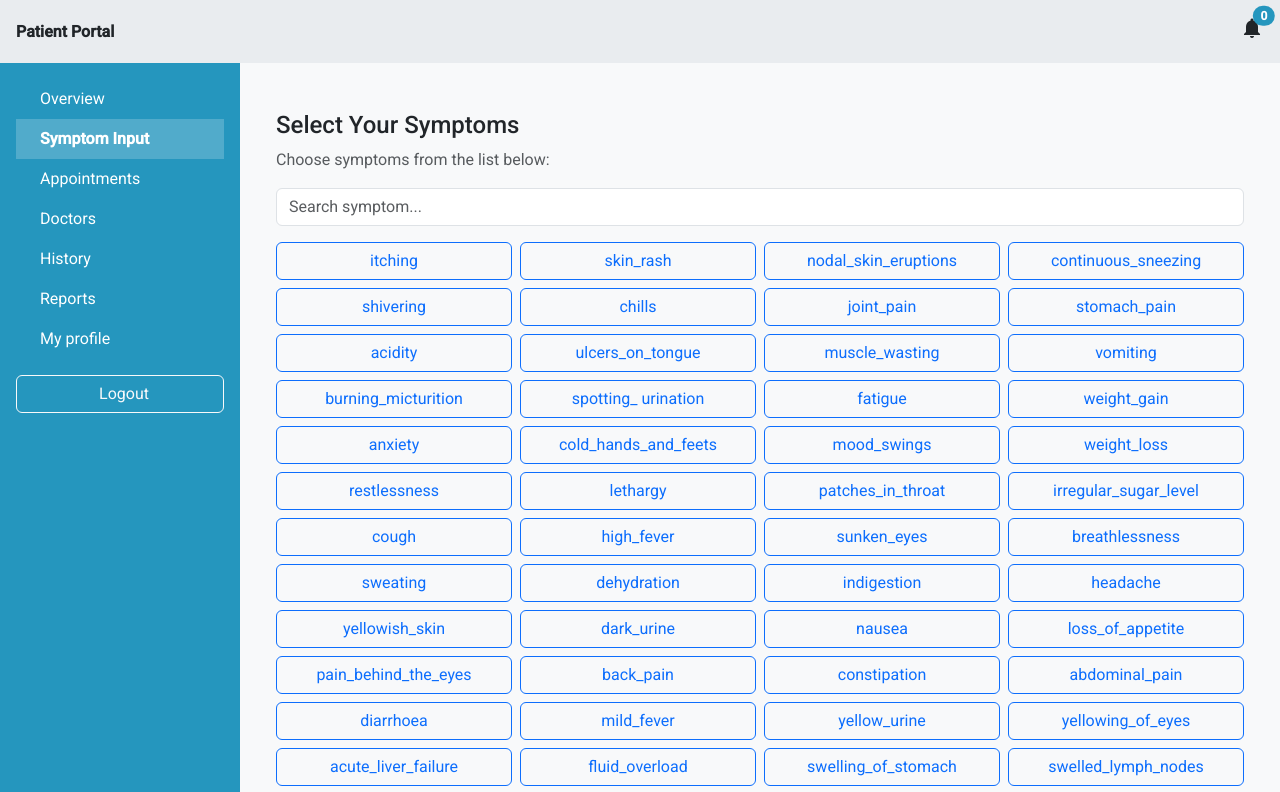
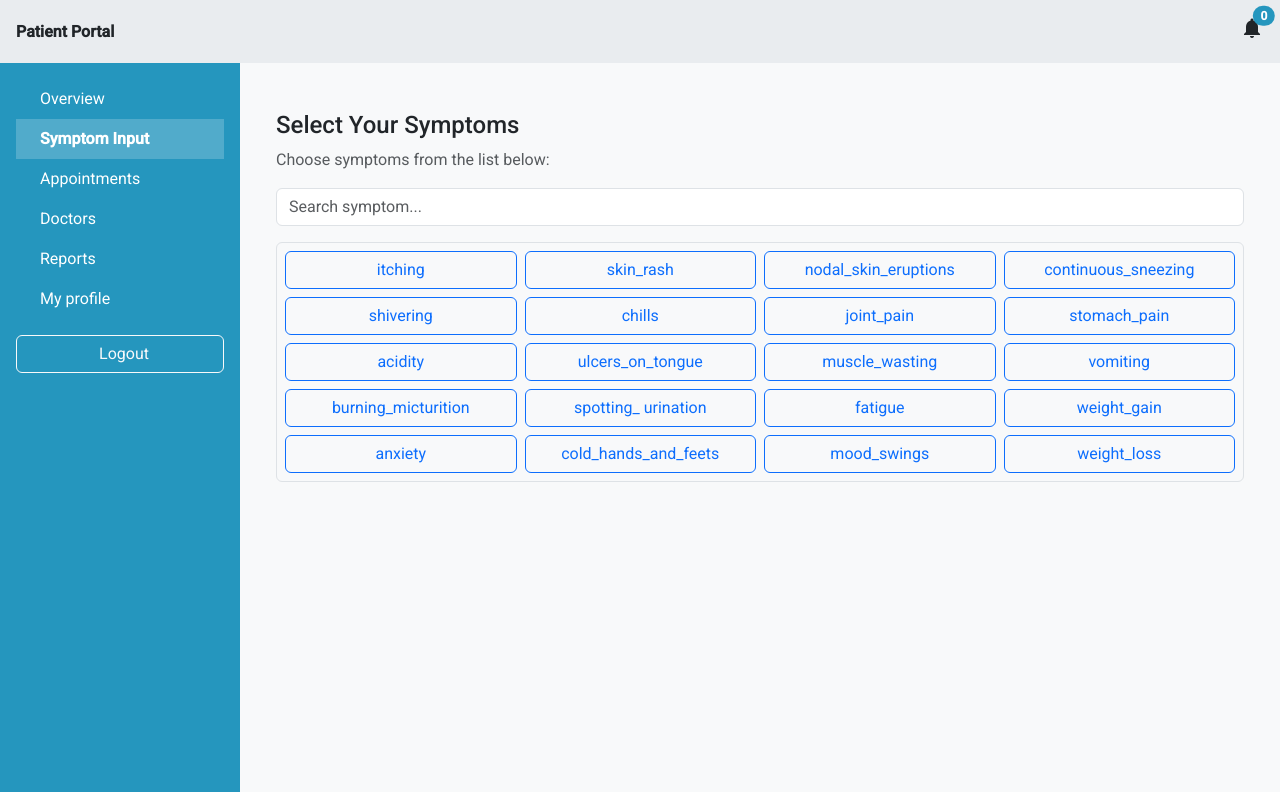
Before and after one commit to VKwamboka/patient_service_frontend, an Angular app in the folder disease-prediction-app/: page /dashboard/patient/symptoms in a window 1280 px wide. Shown: the top 792 px of the page. Built offline with nearby package versions, Linux system fonts and the light colour scheme; sample sign-in values are in the browser's storage.

Commit message:
linked predictions

```diff
--- a/disease-prediction-app/src/app/patient/appointments/appointments.component.ts
+++ b/disease-prediction-app/src/app/patient/appointments/appointments.component.ts
@@ -191,7 +191,7 @@ confirmEdit(appointmentId: string) {
 
   const end = new Date(start.getTime() + 30 * 60 * 1000); // add 30 mins
 
-  const appointmentData: Appointment = {
+  const appointmentData: any = {
     patientId: localStorage.getItem('userId') || '',
     doctorId: this.selectedDoctorId,
     appointmentStartDate: start.toISOString(),
--- a/disease-prediction-app/src/app/patient/patient-dashboard/patient-dashboard.component.ts
+++ b/disease-prediction-app/src/app/patient/patient-dashboard/patient-dashboard.component.ts
@@ -30,7 +30,7 @@ export class PatientDashboardComponent implements OnInit {
     // { label: 'Notifications', route: '/dashboard/notifications', icon: 'bi bi-bell' },
     { label: 'Appointments', route: '/dashboard/patient/appointments', icon: 'bi bi-calendar-check' },
     {label: 'Doctors', route: '/dashboard/patient/doctors', icon: 'bi bi-person-circle' },
-    { label: 'History', route: '/dashboard/patient/history', icon: 'bi bi-clock-history' },
+    // { label: 'History', route: '/dashboard/patient/history', icon: 'bi bi-clock-history' },
     { label: 'Reports', route: '/dashboard/patient/reports', icon: 'bi bi-file-earmark-text' },
     { label: 'My profile', route: '/dashboard/patient/profile', icon: 'bi bi-person' },
   ];
--- a/disease-prediction-app/src/app/patient/prediction-result/prediction-result.component.html
+++ b/disease-prediction-app/src/app/patient/prediction-result/prediction-result.component.html
@@ -1,12 +1,32 @@
-<div class="card mt-4 shadow-sm">
-    <div class="card-header bg-success text-white">
-      Possible Conditions
-    </div>
-    <div class="card-body">
-      <ul class="list-group">
-        <li *ngFor="let condition of results" class="list-group-item">
-          🧠 {{ condition }}
-        </li>
-      </ul>
+<div class="card mt-4 shadow-sm" *ngIf="predictionResult?.length">
+  <div class="card-header bg-success text-white">
+    🩺 Possible Conditions
+  </div>
+  <div class="card-body">
+    <div *ngFor="let condition of predictionResult; let i = index" class="mb-4 p-3 border rounded bg-light">
+      <h5 class="mb-3 text-primary">
+        {{ i + 1 }}. {{ condition.name }}
+        <small class="text-muted">({{ (condition.probability * 100) | number: '1.0-0' }}%)</small>
+      </h5>
+
+      <div *ngIf="condition.specialistsNeeded?.length">
+        <p class="mb-1"><strong>Recommended Specialists:</strong></p>
+        <ul class="ms-3">
+          <li *ngFor="let specialist of condition.specialistsNeeded">
+            {{ specialist }}
+          </li>
+        </ul>
+      </div>
+
+      <div *ngIf="condition.doctors?.length">
+        <p class="mb-1"><strong>Available Doctors:</strong></p>
+        <ul class="ms-3">
+          <li *ngFor="let doctor of condition.doctors">
+            {{ doctor.profile.firstName }} {{ doctor.profile.lastName }} –
+            {{ doctor.profile.specialization }} ({{ doctor.email }})
+          </li>
+        </ul>
+      </div>
     </div>
   </div>
+</div>
--- a/disease-prediction-app/src/app/patient/prediction-result/prediction-result.component.ts
+++ b/disease-prediction-app/src/app/patient/prediction-result/prediction-result.component.ts
@@ -1,6 +1,7 @@
 import { CommonModule } from '@angular/common';
 import { Component, Input } from '@angular/core';
 import { FormsModule } from '@angular/forms';
+import { Disease } from '../../services/prediction.service';
 
 @Component({
   selector: 'app-prediction-result',
@@ -9,5 +10,5 @@ import { FormsModule } from '@angular/forms';
   styleUrl: './prediction-result.component.css'
 })
 export class PredictionResultComponent {
-  @Input() results: string[] = [];
+  @Input() predictionResult: Disease[] = [];
 }
--- a/disease-prediction-app/src/app/patient/symptoms/symptoms.component.css
+++ b/disease-prediction-app/src/app/patient/symptoms/symptoms.component.css
@@ -0,0 +1,14 @@
+.scrollable-symptoms {
+  scrollbar-width: thin;
+  scrollbar-color: #0d6efd #f1f1f1;
+}
+.scrollable-symptoms::-webkit-scrollbar {
+  width: 6px;
+}
+.scrollable-symptoms::-webkit-scrollbar-thumb {
+  background-color: #0d6efd;
+  border-radius: 4px;
+}
+.scrollable-symptoms::-webkit-scrollbar-track {
+  background: #f1f1f1;
+}
--- a/disease-prediction-app/src/app/patient/symptoms/symptoms.component.html
+++ b/disease-prediction-app/src/app/patient/symptoms/symptoms.component.html
@@ -12,17 +12,26 @@
       />
 
       <!-- Symptom List -->
+    <!-- Scrollable Container -->
+<div class="scrollable-symptoms border rounded p-2 mb-3" style="max-height: 240px; overflow-y: auto;">
   <div class="row g-2">
     <ng-container *ngIf="filteredSymptoms.length > 0; else noSymptomFound">
       <div class="col-md-3" *ngFor="let symptom of filteredSymptoms">
-            <button class="btn w-100"
-                    [ngClass]="{ 'btn-outline-primary': !selectedSymptoms.includes(symptom), 'btn-primary': selectedSymptoms.includes(symptom) }"
-                    (click)="toggleSymptom(symptom)">
+        <button
+          class="btn w-100 text-truncate"
+          [ngClass]="{
+            'btn-outline-primary': !selectedSymptoms.includes(symptom),
+            'btn-primary': selectedSymptoms.includes(symptom)
+          }"
+          (click)="toggleSymptom(symptom)"
+        >
           {{ symptom }}
         </button>
       </div>
     </ng-container>
   </div>
+</div>
+
 
       <!-- No Symptoms Found -->
       <ng-template #noSymptomFound>
@@ -60,7 +69,7 @@
     <!-- Prediction Result Component -->
     <app-prediction-result
       *ngIf="submitted && predictionResult.length"
-      [results]="predictionResult">
+      [predictionResult]="predictionResult">
     </app-prediction-result>
 
 
--- a/disease-prediction-app/src/app/patient/symptoms/symptoms.component.ts
+++ b/disease-prediction-app/src/app/patient/symptoms/symptoms.component.ts
@@ -1,7 +1,11 @@
 import { CommonModule } from '@angular/common';
-import { Component } from '@angular/core';
+import { Component, OnInit } from '@angular/core';
 import { FormsModule } from '@angular/forms';
 import { PredictionResultComponent } from '../prediction-result/prediction-result.component';
+import { Disease, PredictionResponse, PredictionService } from '../../services/prediction.service';
+import { Doctor } from '../../services/doctors.service';
+
+
 
 @Component({
   selector: 'app-symptoms',
@@ -9,7 +13,9 @@ import { PredictionResultComponent } from '../prediction-result/prediction-resul
   templateUrl: './symptoms.component.html',
   styleUrl: './symptoms.component.css'
 })
-export class SymptomsComponent {
+export class SymptomsComponent implements OnInit {
+  constructor(private predictionService: PredictionService) {}
+
   symptomsList: string[] = [
   "itching", "skin_rash", "nodal_skin_eruptions", "continuous_sneezing", "shivering", "chills",
   "joint_pain", "stomach_pain", "acidity", "ulcers_on_tongue", "muscle_wasting", "vomiting",
@@ -41,6 +47,10 @@ export class SymptomsComponent {
   "blister", "red_sore_around_nose", "yellow_crust_ooze"
 ];
 
+ngOnInit(): void {
+
+}
+
 
   selectedSymptoms: string[] = [];
   evaluationDone = false;
@@ -61,7 +71,7 @@ export class SymptomsComponent {
   // submitting symptoms
   loading = false;
   submitted = false;
-  predictionResult: string[] = [];
+  predictionResult: Disease[] = [];
 
   submitSymptoms() {
   if (this.selectedSymptoms.length === 0) {
@@ -72,23 +82,52 @@ export class SymptomsComponent {
   this.loading = true;
   this.submitted = false;
 
-    // Simulate API delay
-    setTimeout(() => {
-      this.predictionResult = [
-        'Flu (80%)',
-        'Common Cold (65%)',
-        'COVID-19 (45%)'
-      ];
+  this.predictionService.getPrediction(this.selectedSymptoms).subscribe({
+    next: (res: PredictionResponse) => {
+      console.log('Full response:', res);
+      this.predictionResult = res.diseases; // now an array of Disease objects
+      console.log('Prediction Result:', this.predictionResult);
 
       this.loading = false;
       this.submitted = true;
       this.evaluationDone = true;
+      alert('Symptoms submitted for evaluation!');
+    },
+    error: (err) => {
+      this.loading = false;
+      alert('Error while getting prediction: ' + err.message);
+    }
+  });
+}
 
-      // Now run alert after loading is done
-      console.log('Submitted symptoms:', this.selectedSymptoms);
-      alert('Symptoms submitted for evaluation!');
-    }, 2000);
-  }
+
+
+  // submitSymptoms() {
+  //   if (this.selectedSymptoms.length === 0) {
+  //     alert('Please select at least one symptom before submitting.');
+  //     return;
+  //   }
+
+  //   this.loading = true;
+  //   this.submitted = false;
+
+  //   // Simulate API delay
+  //   setTimeout(() => {
+  //     this.predictionResult = [
+  //       'Flu (80%)',
+  //       'Common Cold (65%)',
+  //       'COVID-19 (45%)'
+  //     ];
+
+  //     this.loading = false;
+  //     this.submitted = true;
+  //     this.evaluationDone = true;
+
+  //     // Now run alert after loading is done
+  //     console.log('Submitted symptoms:', this.selectedSymptoms);
+  //     alert('Symptoms submitted for evaluation!');
+  //   }, 2000);
+  // }
 
 
 
--- /dev/null
+++ b/disease-prediction-app/src/app/services/prediction.service.ts
@@ -0,0 +1,35 @@
+// src/app/services/prediction.service.ts
+import { Injectable } from '@angular/core';
+import { HttpClient } from '@angular/common/http';
+import { Observable } from 'rxjs';
+import { Doctor } from './doctors.service';
+export interface Disease {
+  name: string;
+  probability: number;
+  specialistsNeeded: string[];
+  doctors: Doctor[];
+}
+
+export interface PredictionResponse {
+  diseases: Disease[];
+}
+
+
+// export interface PredictionResponse {
+//   predictions: string[];
+// }
+
+@Injectable({
+  providedIn: 'root'
+})
+export class PredictionService {
+  private apiUrl = 'http://localhost:3005/api/predict';
+
+  constructor(private http: HttpClient) {}
+
+  getPrediction(symptoms: string[]): Observable<PredictionResponse> {
+    const token = localStorage.getItem('token');
+    const headers = { Authorization: `Bearer ${token}` };
+    return this.http.post<PredictionResponse>(this.apiUrl, { symptoms }, { headers });
+  }
+}
```
Also changed, not shown: 1 other file (tests, documents, lock files or other folders). Lines whose indentation alone changed are shown as unchanged.
